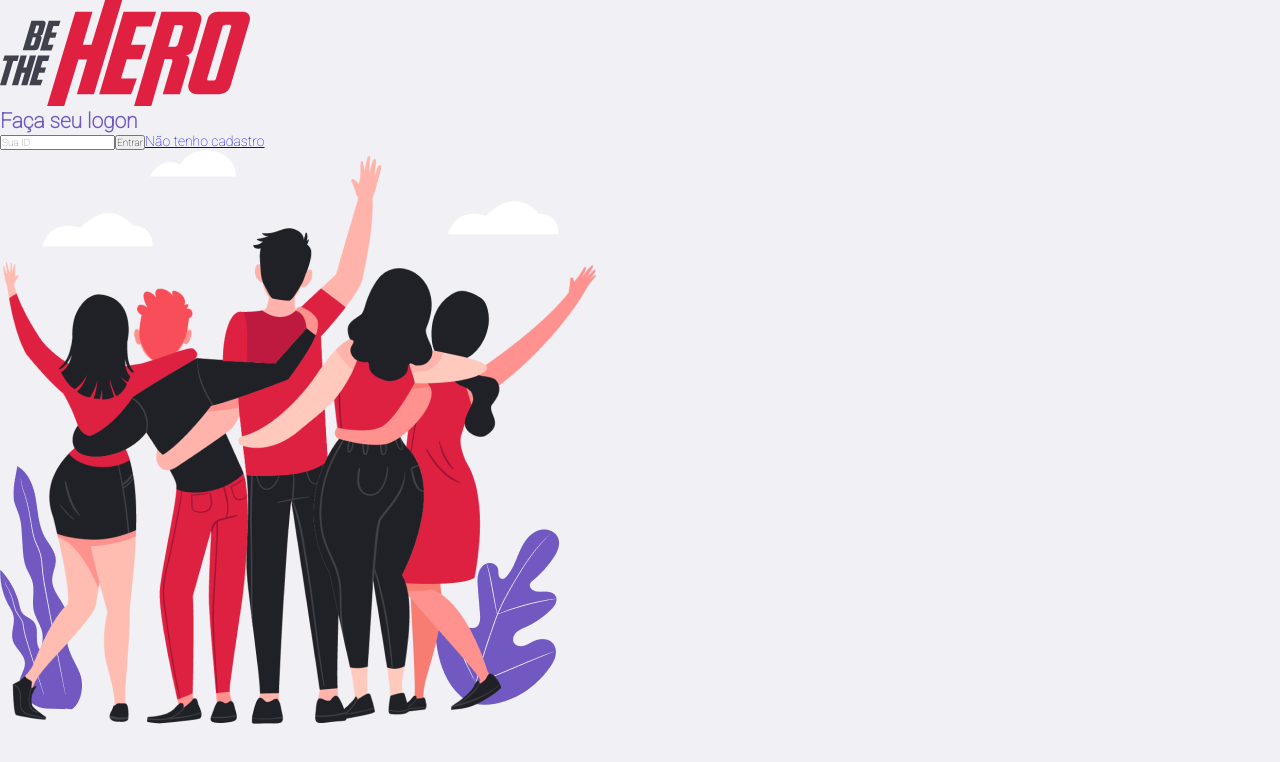
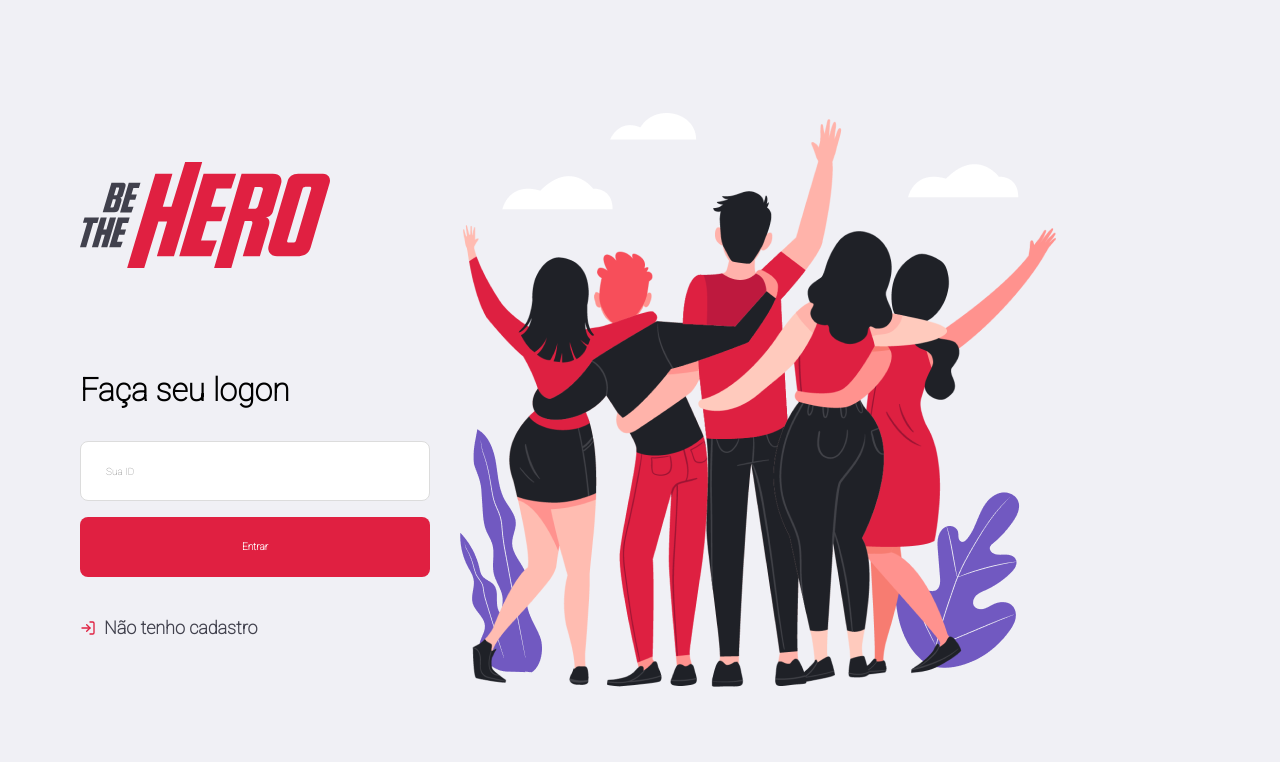
Before and after one commit to gbarros1994/ongs-react, a React (Create React App) app: page / in a window 1280 px wide. Shown: the top 762 px of the page. Built offline with nearby package versions, Linux system fonts and the light colour scheme; the HTML template or start-up script is replaced by a standard one.

Commit message:
estilização logon

```diff
--- a/src/global.css
+++ b/src/global.css
@@ -20,3 +20,33 @@
 button {
     cursor: pointer;
 }
+
+form input {
+    width: 100%;
+    height: 60px;
+    color: #333;
+    border: 1px solid #dcdcdc;
+    padding: 0 25px;
+    border-radius: 8px;
+}
+
+.button {
+    width: 100%;
+    height: 60px;
+    background: #e02041;
+    border: 0;
+    border-radius: 8px;
+    color: #fff;
+    font-weight: 700;
+    margin-top: 16px;
+    display: inline-block;
+    text-align: center;
+    text-decoration: none;
+    font-size: 10px;
+    line-height: 60px;
+    transition: 0.2s;
+}
+
+.button:hover {
+    filter: brightness(90%);
+}
--- a/src/pages/Logon/index.js
+++ b/src/pages/Logon/index.js
@@ -1,4 +1,5 @@
 import React from 'react';
+import { FiLogIn } from 'react-icons/fi';
 
 import '../Logon/style.css';
 
@@ -15,9 +16,11 @@
                     <h1>Faça seu logon</h1>
 
                     <input type="text" placeholder="Sua ID" />
-                    <button  type="submit">Entrar</button>
+                    <button className="button"  type="submit">Entrar</button>
 
-                    <a href="/register">Não tenho cadastro</a>
+                    <a href="/register">
+                        <FiLogIn size={16} color="#e02141" />
+                        Não tenho cadastro</a>
                 </form>
             </section>
 
--- a/src/pages/Logon/style.css
+++ b/src/pages/Logon/style.css
@@ -1,3 +1,44 @@
-h1 {
-    color: #7159c1;
+.logon-container {
+    width: 100%;
+    max-width: 1120px;
+    height: 100vh;
+    margin: 0 auto;
+
+    display: flex;
+    align-items: center;
+    justify-self: center;
 }
+
+.logon-container section.form {
+    width: 100%;
+    max-width: 350px;
+    margin-right: 30px;
+}
+
+.logon-container section.form form {
+    margin-top: 100px;
+}
+
+.logon-container section.form form h1 {
+    font-size: 32px;
+    margin-bottom: 32px;
+}
+
+.logon-container section.form form a {
+    display: flex;
+    align-items: center;
+    margin-top: 40px;
+    color: #41414d;
+    font-size: 18px;
+    text-decoration: none;
+    font-weight: bold;
+    transition: opacity 0.2s;
+}
+
+.logon-container section.form form a svg {
+    margin-right: 8px;
+}
+
+.logon-container section.form form a:hover {
+    opacity: 0.8;
+}
```
